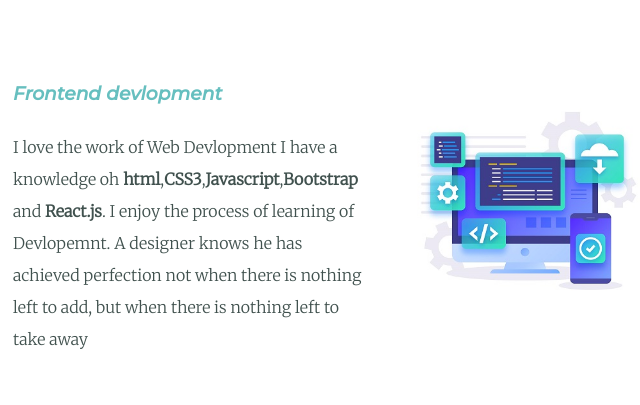
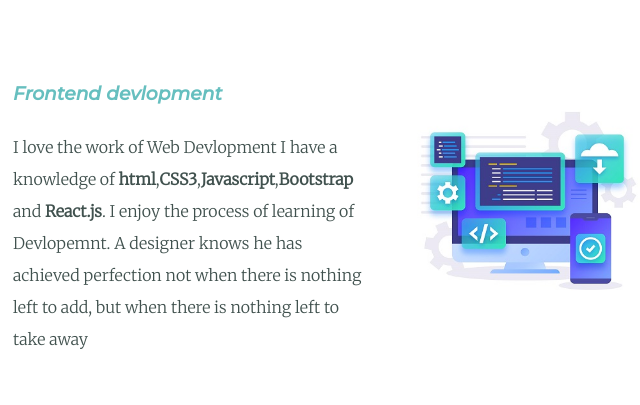
Before and after one commit to sajan84/CV2, a plain HTML site: page index.html in a window 1280 px wide. Shown: the part 2020-2425 px from the top of the page, 307-947 px from the left. Drawn offline with Linux system fonts and the light colour scheme.

Commit message:
Update index.html

```diff
--- a/index.html
+++ b/index.html
@@ -46,7 +46,7 @@
 
         <img class="pic devlopment" src="devlopment.jpg" alt="devlopment-picture">
         <h3>Frontend devlopment</h3>
-        <p>I love the work of Web Devlopment I have a knowledge oh
+        <p>I love the work of Web Devlopment I have a knowledge of
           <b>html</b>,<b>CSS3</b>,<b>Javascript</b>,<b>Bootstrap</b> and <b>React.js</b>. I enjoy the process of
           learning of Devlopemnt.
           A designer knows he has achieved perfection not when there is nothing left to add, but when there is nothing
```
